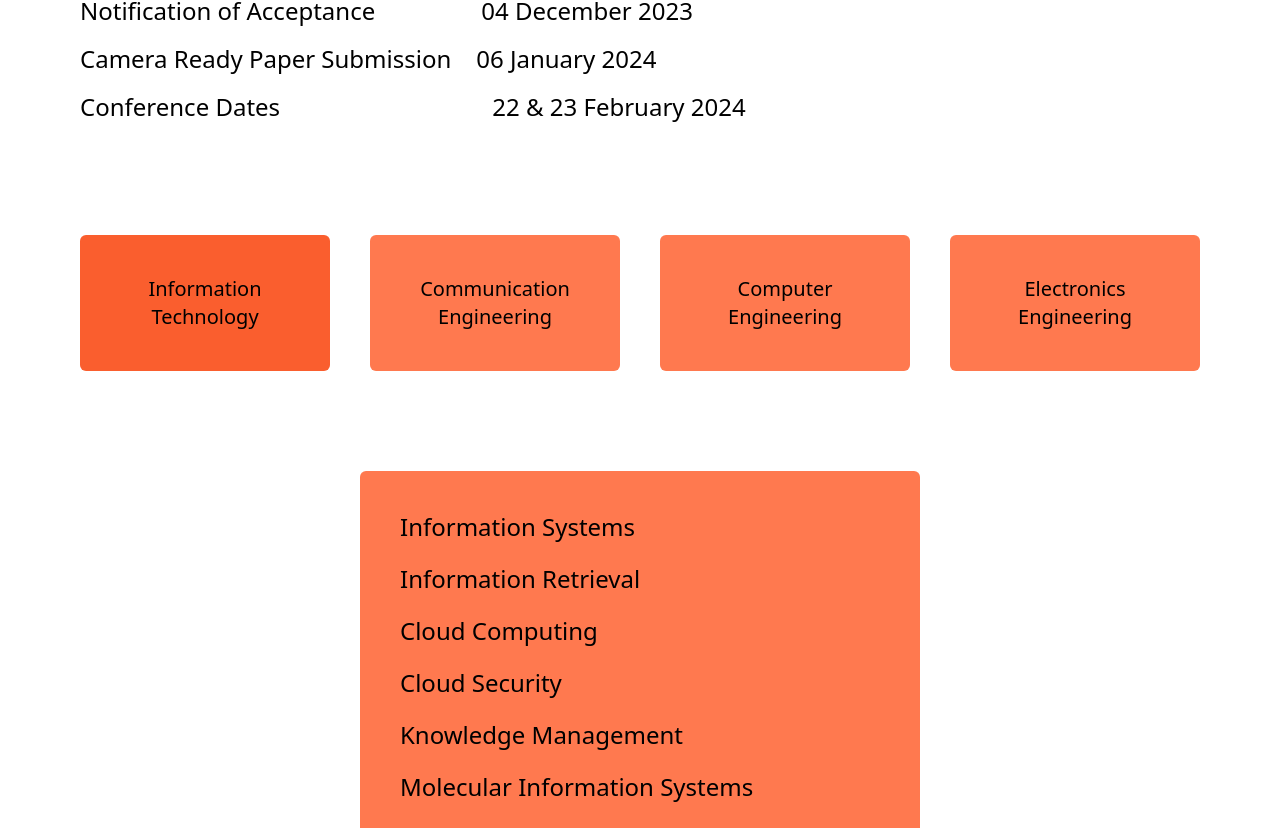
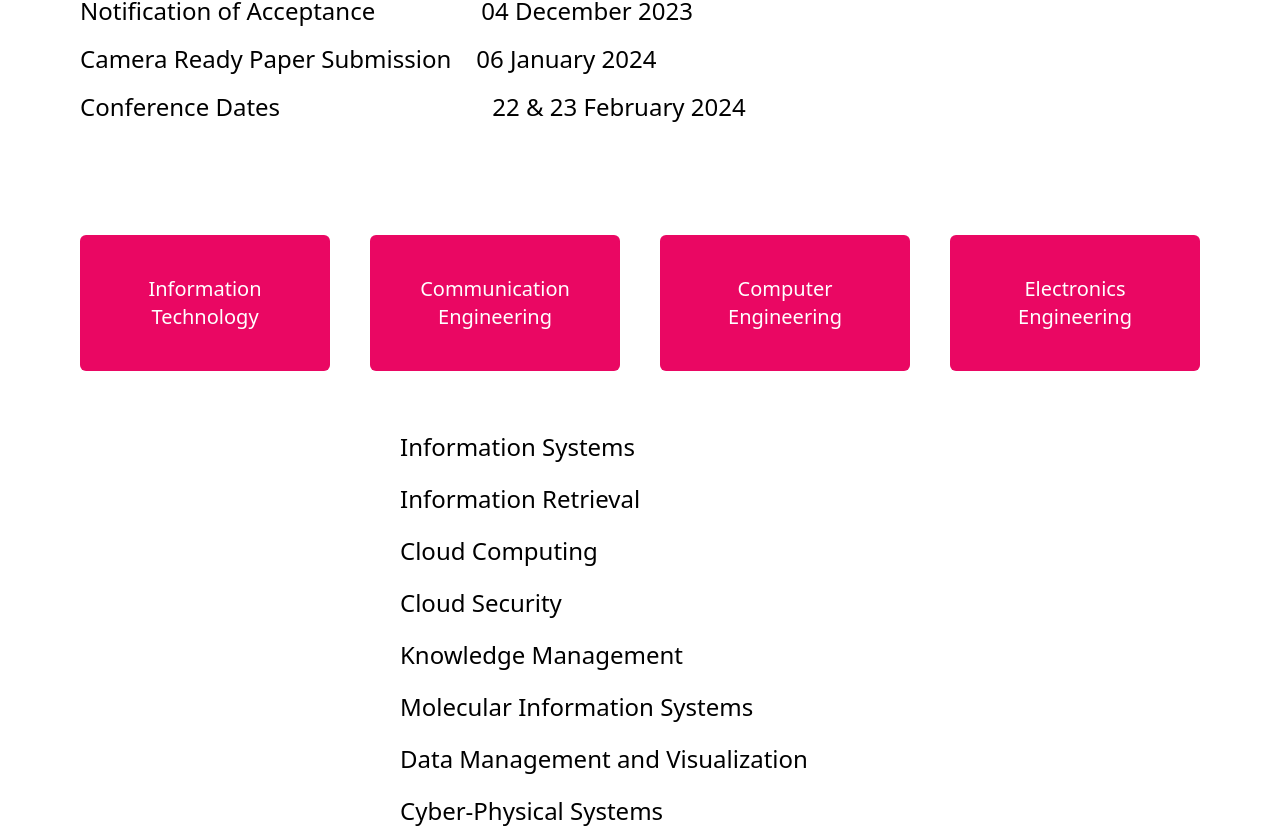
Before and after one commit to Shivd131/icetite-landing-deployed, a Next.js app: page /authors in a window 1280 px wide. Shown: the part 997-1825 px from the top of the page. Built offline with nearby package versions, Linux system fonts and the light colour scheme.

Commit message:
feat: frontend

```diff
--- a/src/components/index/gridOfButtons.jsx
+++ b/src/components/index/gridOfButtons.jsx
@@ -10,7 +10,7 @@ const GridOfButtons = ({ items }) => {
           className="bg-[#DE6D1B] p-4 sm:p-2 md:p-4 text-white text-center font-bold"
         >
           {item}
-        </button> : <a href="https://cmt3.research.microsoft.com/User/Login?ReturnUrl=%2FicETITE2024"
+        </button> : <a href="https://cmt3.research.microsoft.com/User/Login?ReturnUrl=%2FicETITE2024" target="_blank"
                        className="bg-green-700 p-4 sm:p-2 md:p-4 text-white cursor-pointer text-center font-bold">
                 {item}
               </a>
--- a/src/components/index/heroSection.jsx
+++ b/src/components/index/heroSection.jsx
@@ -26,15 +26,15 @@ const heroSection = () => {
           Second International Conference on Emerging Trends in Information
           Technology and Engineering(ic-ETITE'24)
         </p>
-          <p className="text-xl md:text-2xl lg:text-2xl text-orange-600">
+          <p className="text-xl md:text-2xl lg:text-2xl text-white">
           Technically co-sponsored by
       </p>
-          <p className="text-2xl md:text-3xl lg:text-3xl my-6 text-orange-600"><span className="font-bold"> IEEE </span>Madras Section</p>
+          <p className="text-2xl md:text-2xl lg:text-2xl mb-6 text-white"><span className="font-bold"> IEEE </span>Madras Section</p>
         <p className="text-xl md:text-2xl lg:text-2xl my-6">
           February 22-23, 2024 at VIT Vellore, India
         </p>
       </div>
-      <a href="https://drive.google.com/file/d/1eTe-y8fu0JuGXsigayfIRHpdlYNhVzbG/view?usp=sharing" target="_blank" className="absolute right-10 bottom-5 border-2 border-white bg-transparent hover:bg-white text-white hover:text-[#111042] py-2 px-4 text-base sm:text-lg font-semibold rounded-md shadow z-40 cursor-pointer transition-all">
+        <a href="https://drive.google.com/file/d/1eTe-y8fu0JuGXsigayfIRHpdlYNhVzbG/view?usp=sharing" target="_blank" className="absolute right-10 bottom-5 border-2 border-white bg-transparent hover:bg-white text-white hover:text-[#111042] py-2 px-4 text-base sm:text-lg font-semibold rounded-md shadow z-40 cursor-pointer transition-all">
         Download Brochure Now
       </a>
     </div>
--- a/src/components/navbar/navBar.jsx
+++ b/src/components/navbar/navBar.jsx
@@ -7,6 +7,7 @@ import Bolt from "./../../../public/icons/bolt.svg";
 import Vit from "./../../../public/icons/vit.png";
 import DownArrow from "./../../../public/icons/downarrow.svg";
 import Ieeenav from "./../../../public/icons/ieeemadras.png";
+import Ieee from "./../../../public/icons/ieeemain.png";
 
 const Navbar = () => {
   const [showDropdown, setShowDropdown] = useState(false);
@@ -140,9 +141,6 @@ const Navbar = () => {
               <a href="/bolt">
                 <Image src={Bolt} alt="" className="h-20 -translate-x-10" />
               </a>
-              <a href="/">
-                <Image src={Ieeenav} alt="" className="h-20 w-52 -translate-x-10" />
-              </a>
             </>
         )}
       </div>
@@ -218,7 +216,10 @@ const Navbar = () => {
       )}
 
       {!isTabletOrMobile && (
-        <div>
+        <div className="flex flex-row items-center justify-between">
+          <a href="/">
+            <Image src={Ieee} alt="" className="h-20 w-52 -translate-x-10" />
+          </a>
           <a href="https://vit.ac.in">
             <Image src={Vit} alt="" className="translate-x-5" />
           </a>
--- a/src/components/speakers/speakerGrid.jsx
+++ b/src/components/speakers/speakerGrid.jsx
@@ -19,7 +19,7 @@ const data = [
     id: 2,
     image: Dr2,
     name: "Dr. Biju Issac",
-    department: "Department of Computer &amp; Information Sciences",
+    department: "Department of Computer, Information Sciences",
     college: "Northumbria University,NewCastle, UK",
   },
   {
@@ -47,6 +47,7 @@ const data = [
 
 const SpeakerGrid = () => {
   return (
+      <>
     <div className="grid grid-cols-1 md:grid-cols-2 lg:grid-cols-3 gap-10 justify-between pb-20">
       {data.map((item) => (
         <div
@@ -61,8 +62,11 @@ const SpeakerGrid = () => {
           </div>
         </div>
       ))}
+
     </div>
-  );
+  <p className="text-2xl text-[#ea0763] flex flex-col items-center pb-10 font-bold">and many more...</p>
+      </>
+        );
 };
 
 export default SpeakerGrid;
--- a/src/pages/authors.js
+++ b/src/pages/authors.js
@@ -16,7 +16,7 @@ const Authors = () => {
   const renderContent = () => {
     if (selectedButton === "Information Technology") {
       return (
-        <div className="bg-orange flex flex-col px-10 items-start w-full md:w-1/2 lg:w-1/2 text-black bg-[#ff794f] space-y-5 py-10 rounded-md">
+        <div className="flex flex-col px-10 items-start w-full md:w-1/2 lg:w-1/2 space-y-5 py-10 rounded-md">
           <p>Information Systems</p>
           <p>Information Retrieval</p>
           <p>Cloud Computing</p>
@@ -52,7 +52,7 @@ const Authors = () => {
       );
     } else if (selectedButton === "Communication Engineering") {
       return (
-        <div className="bg-orange flex flex-col px-10 items-start w-full md:w-1/2 lg:w-1/2 text-black bg-[#ff794f] space-y-5 py-10 rounded-md">
+        <div className=" flex flex-col px-10 items-start w-full md:w-1/2 lg:w-1/2 text-black space-y-5 py-10 rounded-md">
             <p>Wireless and Sensor Systems</p>
             <p>Social Networking</p>
             <p>Communication Signal Processing</p>
@@ -90,7 +90,7 @@ const Authors = () => {
       );
     } else if (selectedButton === "Computer Engineering") {
       return (
-        <div className="bg-orange flex flex-col px-10 items-start w-full md:w-1/2 lg:w-1/2 text-black bg-[#ff794f] space-y-5 py-10 rounded-md">
+        <div className=" flex flex-col px-10 items-start w-full md:w-1/2 lg:w-1/2 text-black space-y-5 py-10 rounded-md">
             <p>Computer Architecture</p>
             <p>Computing for Development</p>
             <p>Cognitive Analysis</p>
@@ -119,7 +119,7 @@ const Authors = () => {
       );
     } else if (selectedButton === "Electronics Engineering") {
       return (
-        <div className="bg-orange flex flex-col px-10 items-start w-full md:w-1/2 lg:w-1/2 text-black bg-[#ff794f] space-y-5 py-10 rounded-md">
+        <div className="flex flex-col px-10 items-start w-full md:w-1/2 lg:w-1/2 text-black space-y-5 py-10 rounded-md">
             <p>Fabrication</p>
             <p>Robotics</p>
             <p>Digital Image/Signal Processing</p>
@@ -166,12 +166,12 @@ const Authors = () => {
       <div className="mx-20">
         <FormatAndDates />
 
-        <div className="flex flex-col md:flex-row lg:flex-row space-x-0 md:space-x-10 lg:space-x-10 py-20 font-semibold">
+        <div className="flex flex-col md:flex-row lg:flex-row space-x-0 md:space-x-10 lg:space-x-10 pt-20 text-white font-bold">
           <button
             className={`px-10 py-10 ${
               selectedButton === "Information Technology"
-                ? "bg-[#FA5E2E]"
-                : "bg-[#FF794F]"
+                ? "bg-[#ea0763]"
+                : "bg-[#ea0763]"
             } text-xl font-medium w-full md:w-[40rem] lg:w-[40rem] my-5 rounded-md`}
             onClick={() => handleClick("Information Technology")}
           >
@@ -180,8 +180,8 @@ const Authors = () => {
           <button
             className={`px-10 py-10 ${
               selectedButton === "Communication Engineering"
-                ? "bg-[#FA5E2E]"
-                : "bg-[#FF794F]"
+                ? "bg-[#ea0763]"
+                : "bg-[#ea0763]"
             } text-xl font-medium w-full md:w-[40rem] lg:w-[40rem] my-5 rounded-md`}
             onClick={() => handleClick("Communication Engineering")}
           >
@@ -190,8 +190,8 @@ const Authors = () => {
           <button
             className={`px-10 py-10 ${
               selectedButton === "Computer Engineering"
-                ? "bg-[#FA5E2E]"
-                : "bg-[#FF794F]"
+                ? "bg-[#ea0763]"
+                : "bg-[#ea0763]"
             } text-xl font-medium w-full md:w-[40rem] lg:w-[40rem] my-5 rounded-md`}
             onClick={() => handleClick("Computer Engineering")}
           >
@@ -200,8 +200,8 @@ const Authors = () => {
           <button
             className={`px-10 py-10 ${
               selectedButton === "Electronics Engineering"
-                ? "bg-[#FA5E2E]"
-                : "bg-[#FF794F]"
+                ? "bg-[#ea0763]"
+                : "bg-[#ea0763]"
             } text-xl font-medium w-full md:w-[40rem] lg:w-[40rem] my-5 rounded-md`}
             onClick={() => handleClick("Electronics Engineering")}
           >
--- a/src/pages/icetite20.js
+++ b/src/pages/icetite20.js
@@ -89,7 +89,7 @@ const Icetite20 = () => {
         </h1>
         <a className="text-xl pb-20" href="https://ieeexplore.ieee.org/xpl/conhome/9070069/proceeding">
           IEEE Xplore Proceeding
-          (https://ieeexplore.ieee.org/xpl/conhome/9070069/proceeding)
+          (link)
         </a>
       </div>
       <BottomNavbar />
--- a/src/pages/index.js
+++ b/src/pages/index.js
@@ -12,6 +12,8 @@ import Gal1 from "./../../public/images/index/img1.png";
 import Gal2 from "./../../public/images/index/img2.png";
 import Gal3 from "./../../public/images/index/img3.png";
 
+
+
 export default function Home() {
   const [shouldClip, setShouldClip] = useState(true);
 
@@ -25,7 +27,6 @@ export default function Home() {
     "Camera Ready Paper Submission",
     "Registration For Indian Authors/Participants",
     "Registration For Foreign Authors/Participants",
-
   ];
 
   return (
--- a/src/pages/visa.js
+++ b/src/pages/visa.js
@@ -35,7 +35,7 @@ const Visa = () => {
           application for e-Visa can be made 120 days in advance of the actual
           arrival date in India. However, applications are to be made minimum 4
           days in advance of the date of arrival. For details and applying for
-          e-Visa, please visit: https://indianvisaonline.gov.in/evisa/tvoa.html
+          e-Visa, please visit: <a href="https://indianvisaonline.gov.in/evisa/tvoa.html" target="_blank">here</a>
         </p>
 
         <h1 className="text-4xl font-bold text-[#111042] pt-20 pb-10">
@@ -46,7 +46,8 @@ const Visa = () => {
           application link. Delegates from Countries/Territories not listed
           under the e-Visa scheme must apply for regular visa only.For details
           and applying for regular visa please visit:
-          https://indianvisaonline.gov.in/visa/index.html
+          <a href="https://indianvisaonline.gov.in/visa/index.html" target="_blank">here</a>
+
         </p>
 
         <h1 className="text-3xl font-extrabold text-[#111042] pt-20 pb-5">
```
Also changed, not shown: src/components/bottomNavbar/bottomNavbar.jsx (+6 -6 lines), src/pages/committee.js (+17 -16 lines), public/icons/ieeemadras.png, public/icons/ieeemain.png (added).
